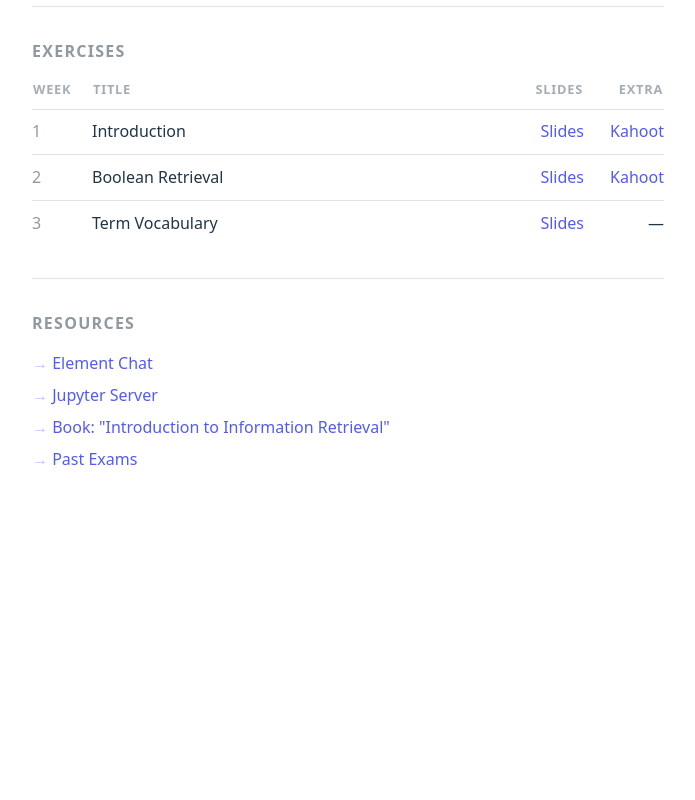
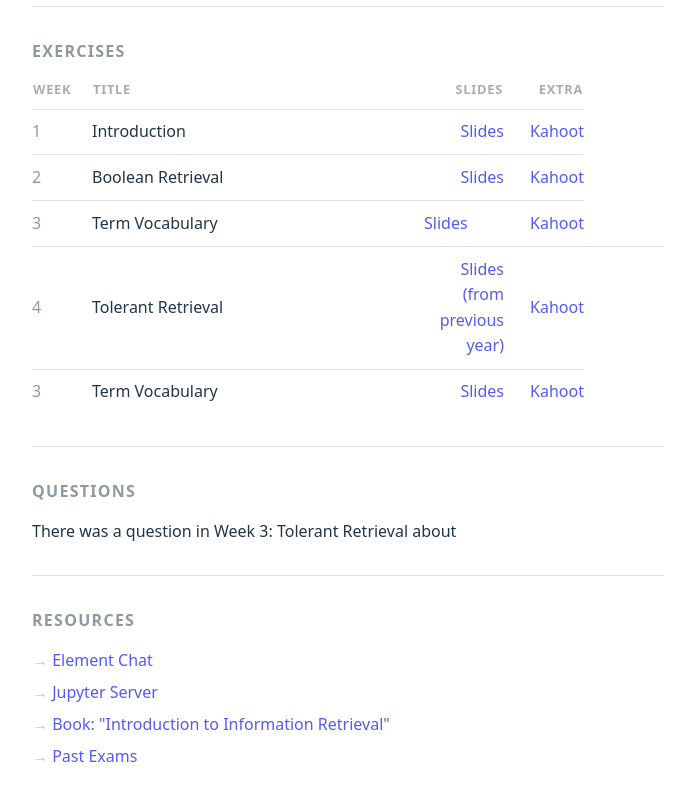
Before and after one commit to Azyrma/infret_website, a React (Vite) app: page / in a window 1280 px wide. Shown: the part 1076-1876 px from the top of the page, without its empty margins (292-987 px from the left). Before the commit the page ends 1643 px from the top, so only its background shows below. Built offline with nearby package versions, Linux system fonts and the light colour scheme.

Commit message:
Added w4 and w5 content

```diff
--- a/src/App.tsx
+++ b/src/App.tsx
@@ -2,6 +2,8 @@ import './App.css'
 import infretWeek1 from './assets/infret_week1.pdf'
 import infretWeek2 from './assets/infret_week2.pdf'
 import infretWeek3 from './assets/infret_week3.pdf'
+import infretWeek4 from './assets/infret_week4.pdf'
+import infretWeek5 from './assets/infret_week5.pdf'
 
 function App() {
   return (
@@ -106,10 +108,28 @@ function App() {
               <td>3</td>
               <td>Term Vocabulary</td>
               <td><a href={infretWeek3}>Slides</a></td>
-              <td>—</td>
+              <td><a href={"https://create.kahoot.it/details/f6631349-f63b-4c88-9cc2-c1bf9d140451"}>Kahoot</a></td>
+              <td></td>
+            </tr>
+            <tr>
+              <td>4</td>
+              <td>Tolerant Retrieval</td>
+              <td><a href={infretWeek4}>Slides (from previous year)</a></td>
+              <td><a href={"https://create.kahoot.it/details/87bc0fc2-c901-4fcf-8d6f-9bbae17da58e"}>Kahoot</a></td>
+            </tr>
+            <tr>
+              <td>3</td>
+              <td>Term Vocabulary</td>
+              <td><a href={infretWeek5}>Slides</a></td>
+              <td><a href={"https://create.kahoot.it/share/ex-04-index-construction/89fc6ef7-2262-4924-888d-9549940c0e74"}>Kahoot</a></td>
             </tr>
           </tbody>
         </table>
+      </section>
+
+      <section className="card">
+        <h2>Questions</h2>
+        There was a question in Week 3: Tolerant Retrieval about
       </section>
 
       {/* Resources */}
```
Also changed, not shown: 2 other files (tests, documents, lock files or other folders).
